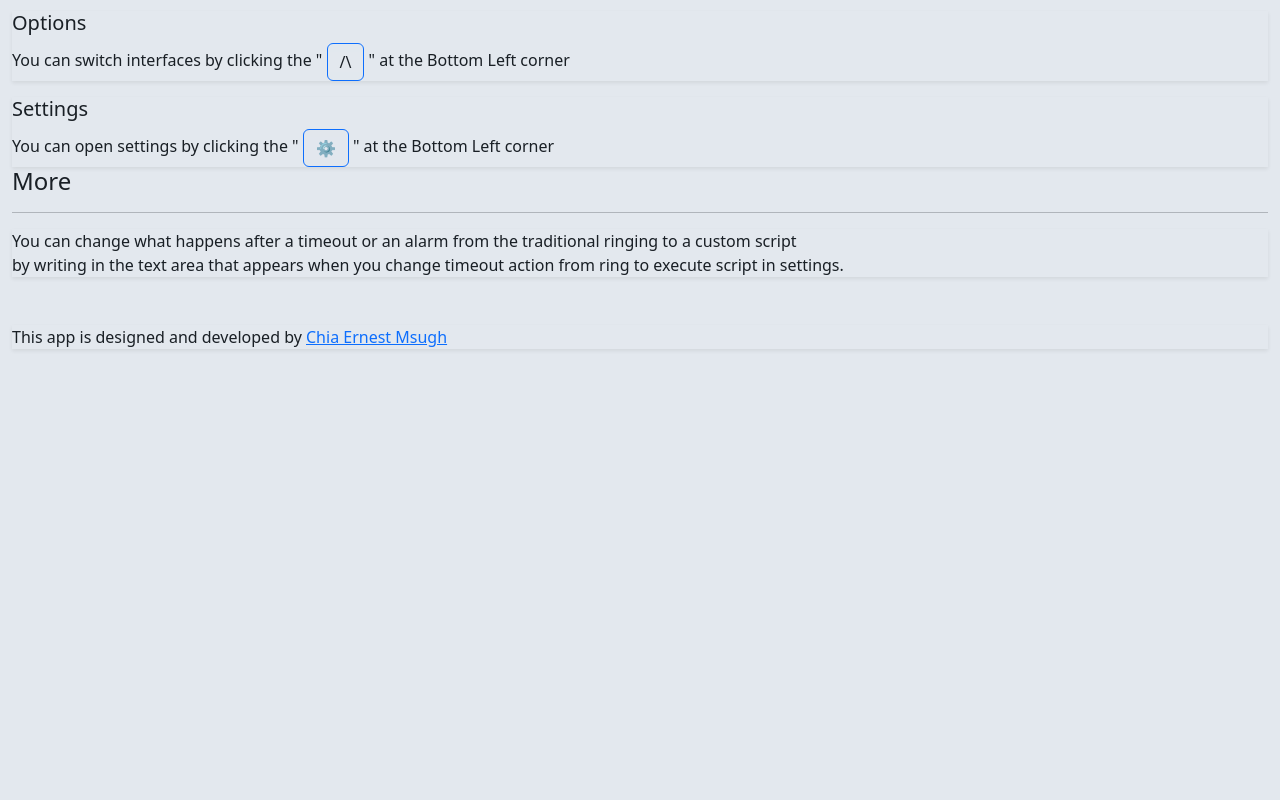
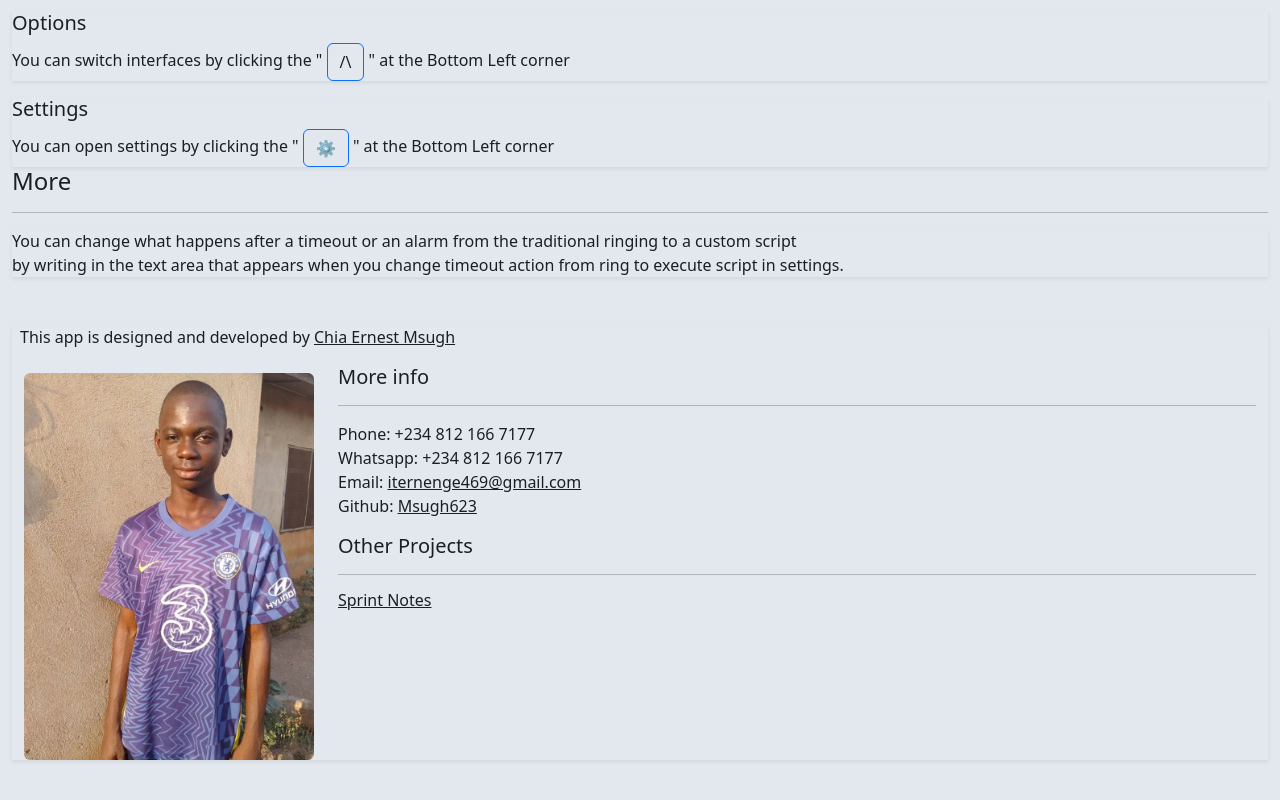
Before and after one commit to Msugh623/sprintclock, a website: page public/docs.html in a window 1280 px wide. Shown: the part 690-1490 px from the top of the page. Before the commit the page ends 1087 px from the top, so only its background shows below. Drawn offline with Linux system fonts and the light colour scheme.

Commit message:
Finished docs

```diff
--- a/public/css/index.css
+++ b/public/css/index.css
@@ -167,6 +167,10 @@ body {
     left: 70px;
 }
 
+#InfoDocs {
+    left: 120px;
+}
+
 .levBr {
     position: fixed;
     bottom: 30px;
@@ -251,3 +255,7 @@ textarea {
     max-width: 100%;
     border: none;
 }
+
+a{
+    color: inherit!important;
+}
--- a/public/docs.html
+++ b/public/docs.html
@@ -17,7 +17,7 @@
 <body id="body">
     <nav class="navbar nav px-1 px-sm-2 shadow-sm src">
         <h3>
-            Sprint Clock - Docs
+            <a href="/">Sprint Clock</a> - Docs
         </h3>
     </nav>
     <div class="container-fluid pb-5">
@@ -53,7 +53,7 @@
                 This is countdown interface that allows you to set countdowns as long as 30 days and as short as one
                 second.
                 <br>
-                the timeout page rovides tons of features e.g scheduled timeout, edit in play and so on
+                the timeout page provides tons of features e.g scheduled timeout, edit in play and so on
             </div>
         </div>
         <div class="shadow-sm">
@@ -126,7 +126,36 @@
         <br><br>
         <div class="shadow-sm">
             <div>
-               This app is designed and developed by <a href="mailto:iternenge469@gmail.com">Chia Ernest Msugh</a>
+                <div class="px-2 pb-3">
+                    This app is designed and developed by <a href="mailto:iternenge469@gmail.com">Chia Ernest Msugh</a>
+                </div>
+                <div class="row">
+                    <div class="col-sm-6 col-md-3 pt-2">
+                        <img src="/media/chiaErnestMsugh.jpg" alt="Creator of Sprint Clock" class="img-fluid rounded">
+                    </div>
+                    <div class="col-sm-6 col-md-9">
+                        <h5>
+                            More info
+                        </h5>
+                        <hr>
+                        <div> Phone: +234 812 166 7177 </div>
+                        <div> Whatsapp: +234 812 166 7177 </div>
+                        <div> Email: <a href="mailto:iternenge469@gmail.com">iternenge469@gmail.com</a></div>
+                        <div> Github: <a href="https://github.com/msugh623">Msugh623</a></div>
+                        <div>
+                        <h5 class="mt-3">
+                            Other Projects
+                        </h5>
+                        <hr>
+                        <div>
+                            <h6>
+                               <a href="https://sprintnotes.web.app"> Sprint Notes</a>
+                            </h6>
+                        </div>
+                    </div>
+                    </div>
+
+                </div>
             </div>
         </div>
     </div>
--- a/public/scripts/init.js
+++ b/public/scripts/init.js
@@ -201,13 +201,14 @@ function init() {
     }
 
     onkeyup = (e) => {
-        setTimeout(() => {
-            e.code == 'MediaPlayPause' &&
+        e.code == 'MediaPlayPause' &&
+            (() => {
+                const localIsPlaying = isPlaying
                 isPlaying ?
-                handlePause()
-                : handlePlay()
-            isPlaying = !isPlaying
-        });
+                    handlePause()
+                    : handlePlay()
+                isPlaying = !Boolean(localIsPlaying)
+            })()
     }
 
     html.onclick = ({ target }) => {
```
Also changed, not shown: public/index.html (+4 -1 lines), public/media/chiaErnestMsugh.jpg (added).
